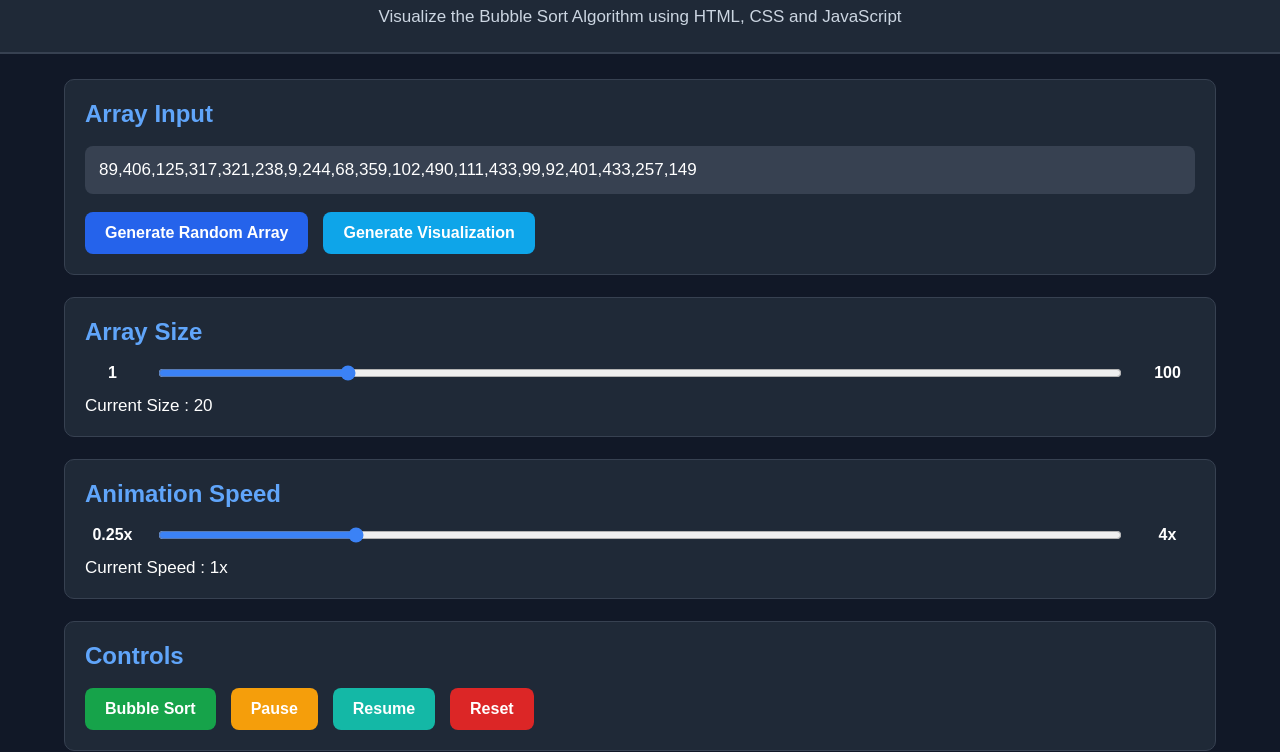
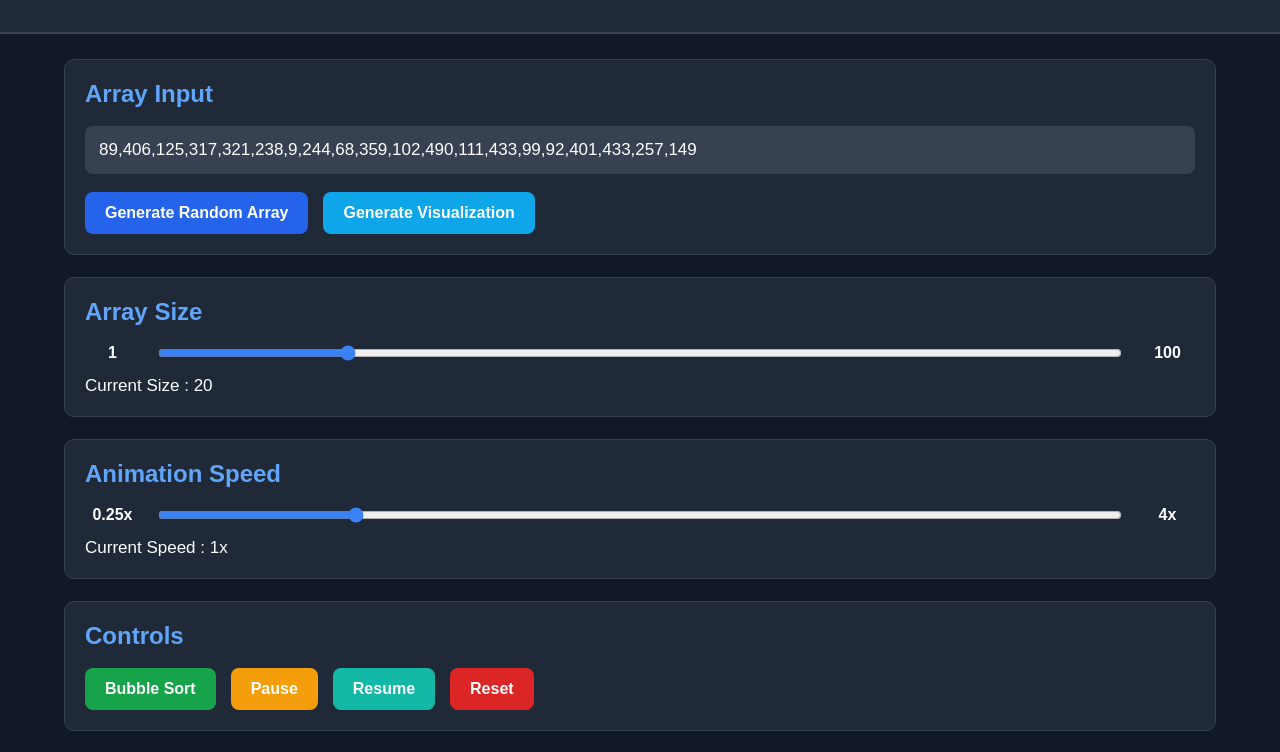
Before and after one commit to Unit-Vectorr18/Ayush_Upadhyay_250258, a plain HTML site: page BubbleSort_Visualiser/index.html in a window 1280 px wide. Shown: the part 71-823 px from the top of the page. Drawn offline with Linux system fonts and the light colour scheme.

Commit message:
Update index.html

```diff
--- a/BubbleSort_Visualiser/index.html
+++ b/BubbleSort_Visualiser/index.html
@@ -12,7 +12,7 @@
 <body>
     <header>
         <h1>Bubble Sort Visualizer</h1>
-        <p>Visualize the Bubble Sort Algorithm using HTML, CSS and JavaScript</p>
+        <p></p>
     </header>
 
     <div class="container">
```
